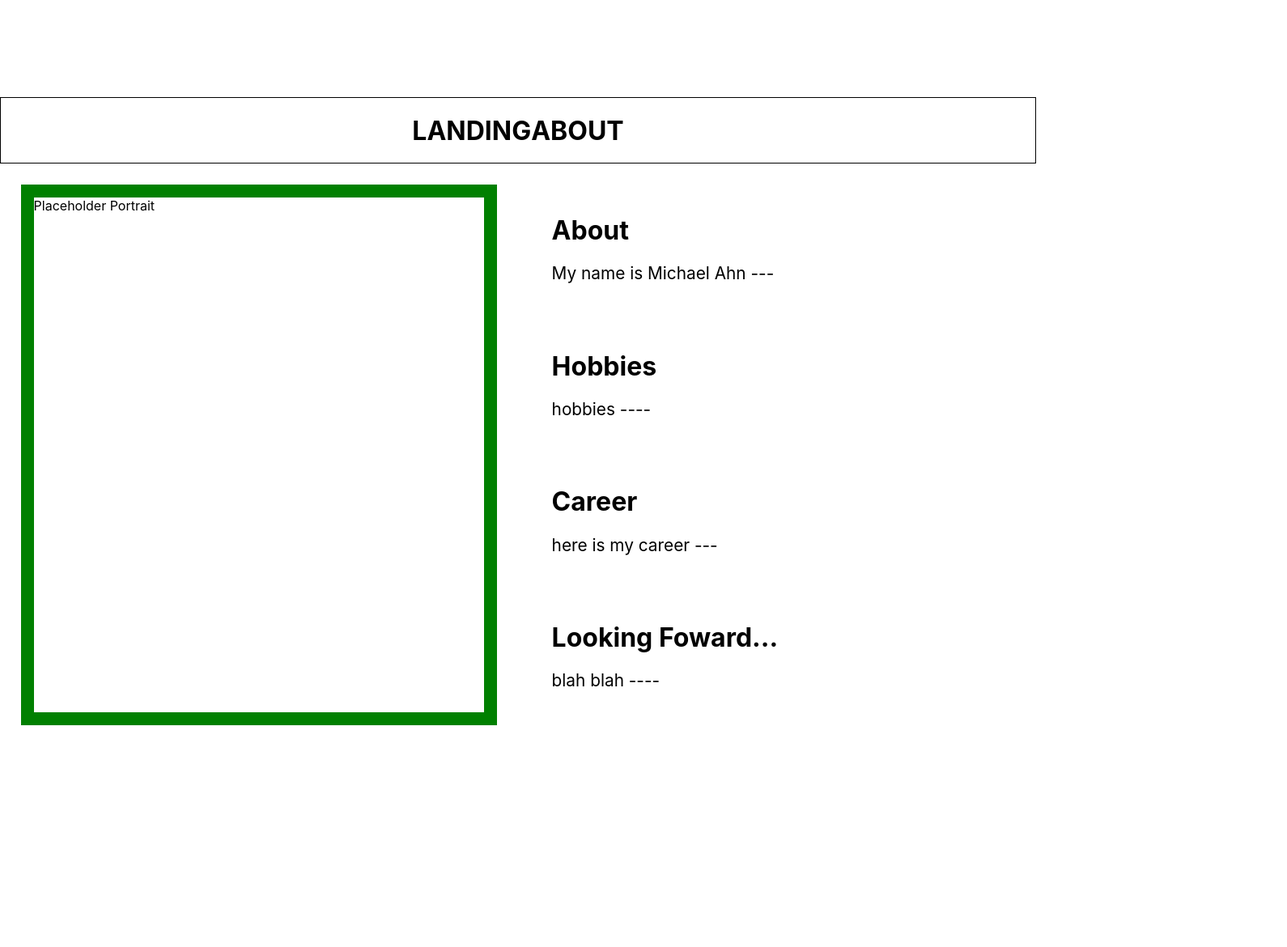
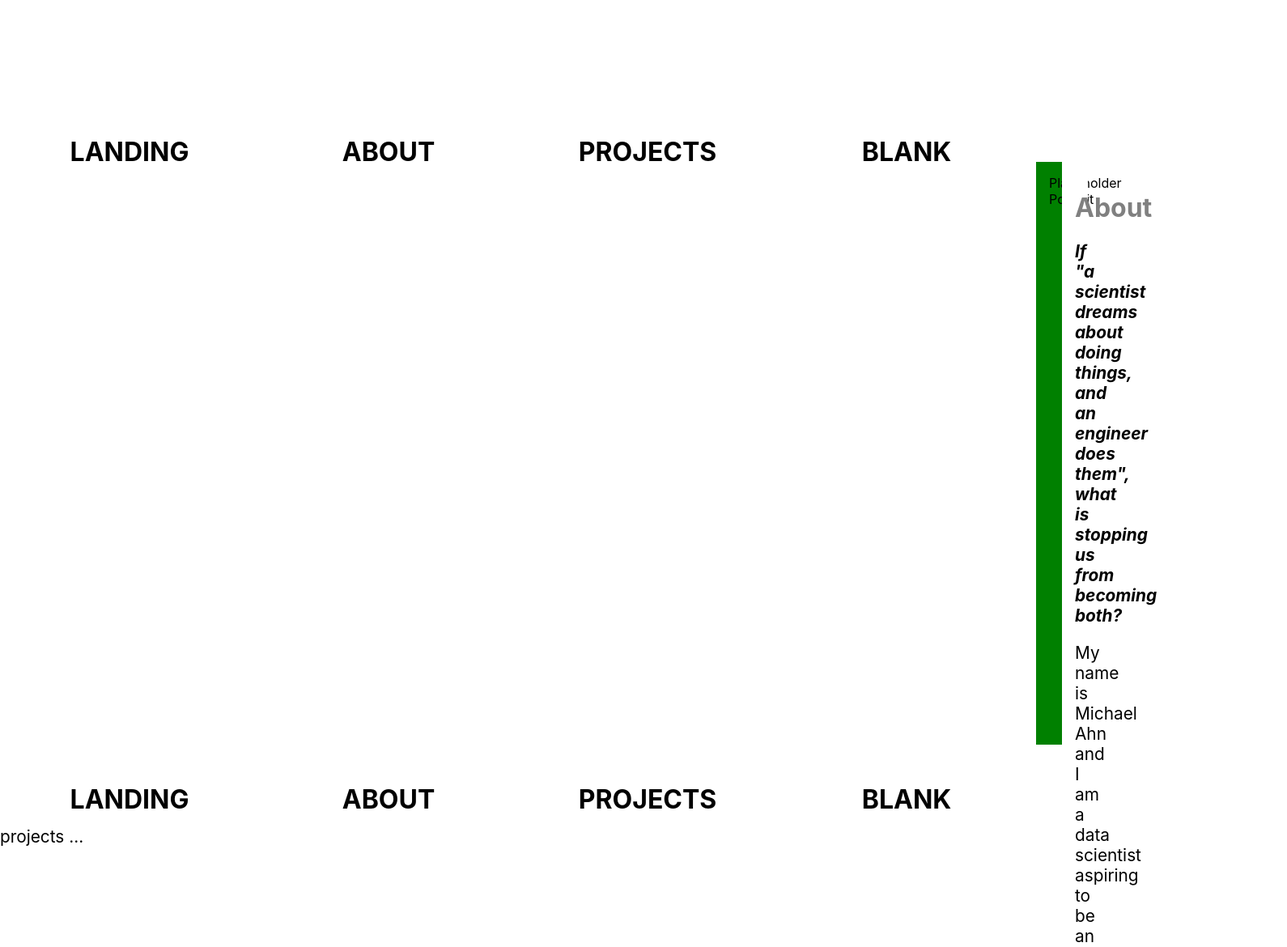
Before and after one commit to mahn14/my-app, a React (Create React App) app: page / in a window 1280 px wide. Shown: the part 680-1850 px from the top of the page at 81% size, 1590 px wide, since content can reach past the window. Before the commit the page ends 1602 px from the top, so only its background shows below. Built offline with nearby package versions, Linux system fonts and the light colour scheme.

Commit message:
add about text, start projects component

```diff
--- a/src/App.js
+++ b/src/App.js
@@ -3,6 +3,7 @@ import React, { Component } from 'react';
 import { Element } from 'react-scroll'
 
 import About from './components/About.js'
+import Projects from './components/Projects.js'
 import './App.css'
 
 
@@ -37,6 +38,7 @@ class App extends Component {
         <div className="body">
           <div ref={this.scrollDiv} />
           <About />
+          <Projects />
         </div>
 
 
--- a/src/components/About.js
+++ b/src/components/About.js
@@ -22,30 +22,53 @@ class About extends Component {
                 {/* ---------- About Content -------------------- */}
                 <div className="About">
 
+
+                    {/* PORTRAIT ---------- */}
                     <div className="column-left">
                         <div className="portrait-placeholder">
                             Placeholder Portrait
                         </div>
                     </div>
 
+                    {/* CONTENT ---------- */}
                     <div className="column-right">
+
                         <h1>About</h1>
-                        <p>My name is Michael Ahn --- </p>
+                            <p><b><i>If "a scientist dreams about doing things, and an engineer does them", what is stopping us from becoming both?</i></b></p>
+                            <p>My name is Michael Ahn and I am a data scientist aspiring to be an ML/software engineer.
+                                I am constantly working through independent courses and projects to develop my technical skills.</p>
+                            <p>My path towards specialist-level proficiency begins with building a solid foundation - from predictive models and machine learning implentations to web app microservices.</p>
 
-                        <br></br><br></br>
 
-                        <h1>Hobbies</h1>
-                        <p>hobbies ----</p>
+                        <br></br>
+                        <h1>Career</h1>
+                            <p><b>Research Analyst - National Geographic</b> <i>(Aug 2018 - Dec 2019)</i><br></br>
+                               <b>Data & Analytics Modeler - KPMG</b> <i>(Jan 2020 - Present)</i></p>
+                            <p>My professional experiences have revolved around building predictive models, automating reporting templates, and cleaning data pipelines.<br></br>
+                               I have also worked on Operations Research as an analyst and Service Now implementations as a track lead.
+                            </p>
 
-                        <br></br><br></br>
 
-                        <h1>Career</h1>
-                        <p>here is my career --- </p>
+                        <br></br>
+                        <h1>Personal Projects & Skills</h1>
+                            <p><b>Data Science</b><br></br>
+                                <b>&nbsp;&nbsp;&nbsp;&nbsp;Python</b>: PyTorch, Scikit-Learn, Pandas, NumPy, Matplotlib<br></br>
+                                <b>&nbsp;&nbsp;&nbsp;&nbsp;R</b>: dplyr, ggplot2<br></br>
+                                <b>&nbsp;&nbsp;&nbsp;&nbsp;Data</b>: AccessSQL, Excel
+                            </p>
+                            <p><b>Web App</b><br></br>
+                                <b>&nbsp;&nbsp;&nbsp;&nbsp;Python</b>: Flask, Django<br></br>
+                                <b>&nbsp;&nbsp;&nbsp;&nbsp;JavaScript</b>: React
+                            </p>
 
-                        <br></br><br></br>
 
-                        <h1>Looking Foward...</h1>
-                        <p>blah blah ---- </p>
+                        <br></br>
+                        <h1>Contact</h1>
+                            <p><b>email</b>: ahn.michael14@gmail.com<br></br>
+                               <b>phone</b>: (703)-615-6886<br></br>
+                            </p>
+                            <p>Please feel free to reach out at any time.</p>
+
 
                         <br></br>
                     </div>
--- a/src/components/Navbar.js
+++ b/src/components/Navbar.js
@@ -14,12 +14,16 @@ class Navbar extends Component {
     }
 
     render() {
-    return (
-        <nav className="navbar">
-            <Link to="app" spy={true} smooth={true} duration={500}>LANDING</Link>
-            <Link to="about" spy={true} smooth={true} duration={500}>ABOUT</Link>
-        </nav>
-    )
+        return (
+            <nav className="navbar">
+                <div className="links">
+                    <Link className="grid-item" to="app" spy={true} smooth={true} duration={500}>LANDING</Link>
+                    <Link className="grid-item" to="about" spy={true} smooth={true} duration={500}>ABOUT</Link>
+                    <Link className="grid-item" to="projects" spy={true} smooth={true} duration={500}>PROJECTS</Link>
+                    <Link className="grid-item" to="#" spy={true} smooth={true} duration={500}>BLANK</Link>
+                </div>
+            </nav>
+        )
     }
 }
 
--- /dev/null
+++ b/src/components/Projects.js
@@ -0,0 +1,28 @@
+import React, { Component } from 'react';
+import { Element } from 'react-scroll'
+
+import Navbar from './Navbar.js'
+import '../css/Projects.css'
+
+class Projects extends Component {
+
+
+
+    render() {
+        return (
+            <div className="Projects">
+
+                {/* ---------- Navigation Bar --------------------*/}
+                <Navbar />
+                <React.Fragment>
+                    <Element id="projects" name="projects"></Element>
+                </React.Fragment>
+
+
+                <p>projects ...</p>
+
+            </div>
+        )
+    }
+}
+export default Projects
--- a/src/css/About.css
+++ b/src/css/About.css
@@ -17,9 +17,9 @@
     margin: 2%;
 }
 
-.header {
-    font-size: 2em;
-    font-weight: bold
+
+h1 {
+    color: gray;
 }
 
 p {
--- a/src/css/Navbar.css
+++ b/src/css/Navbar.css
@@ -1,13 +1,20 @@
 .navbar {
+  height: 10vh;
+  width: 100%;
 
-    height: 10vh;
+  }
 
-    display: flex;
-    justify-content: center;
-    align-items: center;
+  /* Navigation links */
+.navbar a {
+  float: left;
 
-    border: 1PX black solid;
 
-    font-size: 2em;
-    font-weight: bold;
+  font-size: 2em;
+  font-weight: bold;
+  width: 25%;
+
+  display: flex;
+  justify-content: center;
+
+  margin-top: 1.5em;
 }
--- /dev/null
+++ b/src/css/Projects.css
@@ -0,0 +1,3 @@
+.Projects {
+    height: 100vh;
+}
```
Also changed, not shown: 1 other file (tests, documents, lock files or other folders).
